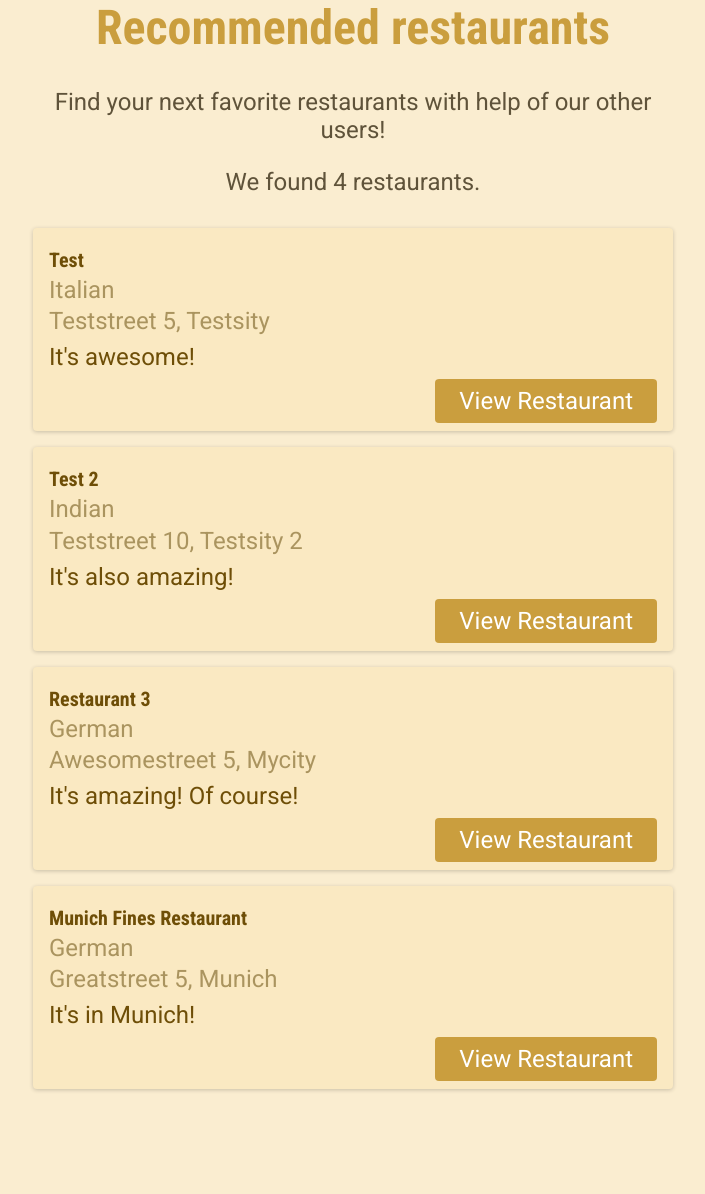
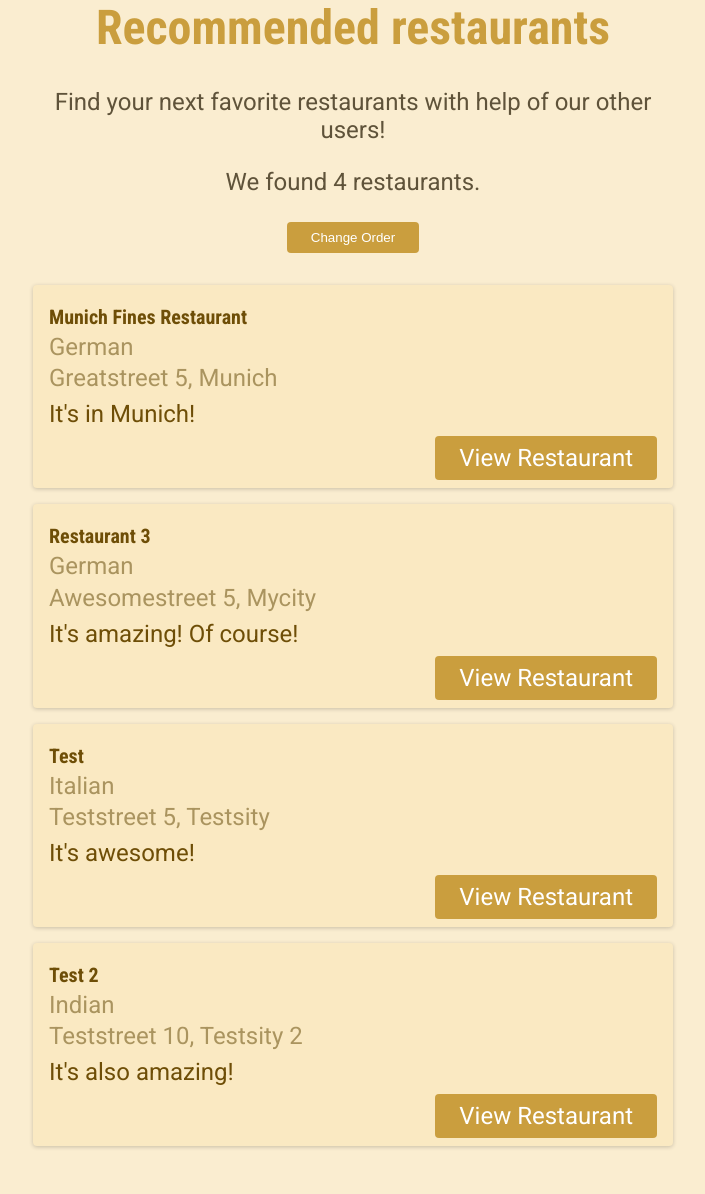
Before and after one commit to ocosmiccobalt/nodejs-static-and-dynamic-content-with-templates-ejs-demo, a Node server app: page /restaurants in a window 1280 px wide. Shown: the part 129-1323 px from the top of the page, without its empty margins (287-992 px from the left). Before the commit the page ends 1220 px from the top, so only its background shows below. Run offline with Node 20, Linux system fonts and the light colour scheme.

Commit message:
Use query parameters (& hidden form fields)

```diff
--- a/public/styles/restaurants.css
+++ b/public/styles/restaurants.css
@@ -48,7 +48,8 @@ main {
   text-align: right;
 }
 
-.restaurant-actions a {
+.restaurant-actions a,
+.btn {
   padding: 0.5rem 1.5rem;
 
   text-decoration: none;
@@ -56,9 +57,13 @@ main {
 
   background-color: rgb(202, 158, 62);
   border-radius: 4px;
+  border: none;
+
+  cursor: pointer;
 }
 
 .restaurant-actions a:hover,
-.restaurant-actions a:active {
+.restaurant-actions a:active,
+.btn:hover {
   background-color: rgb(202, 141, 62);
 }
--- a/routes/restaurants.js
+++ b/routes/restaurants.js
@@ -6,11 +6,34 @@ const resData = require('../util/restaurant-data');
 const router = express.Router();
 
 router.get('/restaurants', (req, res) => {
+  let order = req.query.order;
+  let nextOrder = 'desc';
+
+  if (order !== 'asc' && order !== 'desc') {
+    order = 'asc';
+  }
+
+  if (order === 'desc') {
+    nextOrder = 'asc';
+  }
+
   const storedRestaurants = resData.getStoredRestaurants();
+
+  storedRestaurants.sort((resA, resB) => {
+    if (
+      (order === 'asc' && resA.name > resB.name) ||
+      (order === 'desc' && resB.name > resA.name)
+    ) {
+      return 1;
+    }
+
+    return -1;
+  });
 
   res.render('restaurants', {
     numberOfRestaurants: storedRestaurants.length,
-    restaurants: storedRestaurants
+    restaurants: storedRestaurants,
+    nextOrder: nextOrder
   });
 });
 
--- a/views/restaurants.ejs
+++ b/views/restaurants.ejs
@@ -14,6 +14,10 @@
       <% } else { %>
         <p>Find your next favorite restaurants with help of our other users!</p>
         <p>We found <%= numberOfRestaurants %> restaurants.</p>
+        <form action="/restaurants" method="GET">
+          <input type="hidden" value="<%= nextOrder %>" name="order">
+          <button class="btn">Change Order</button>
+        </form>
         <ul id="restaurants-list">
           <% for (const restaurant of restaurants) { %>
             <%- include('includes/restaurants/restaurant-item', { restaurant: restaurant }) %>
```
